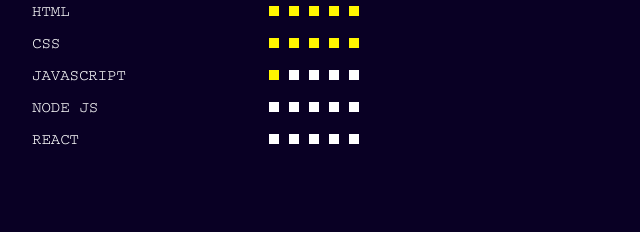
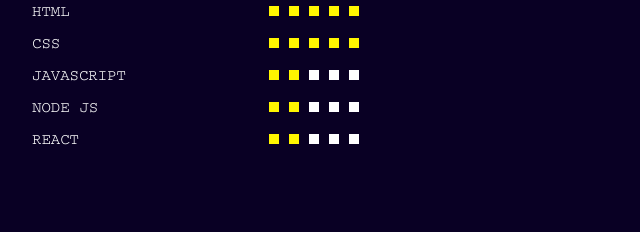
Before and after one commit to gfrancodsantos/Professional-Profile, a plain HTML site: page index.html in a window 1280 px wide. Shown: the part 1091-1323 px from the top of the page, 268-908 px from the left. Drawn offline with Linux system fonts and the light colour scheme; a web font is replaced by a local one.

Commit message:
finalizando

```diff
--- a/index.html
+++ b/index.html
@@ -160,7 +160,7 @@
         <p id="name">Designed & Built by Gustavo Franco</p>
         </a>
         <footer>
-            <a href="https://mail.google.com/mail/u/0/#inbox" target="_blank">
+            <a href="#" target="_blank">
                 <p class="block-with-text"> Designed & Built by Gustavo Franco</p>
             </a>
 
--- a/style.css
+++ b/style.css
@@ -12,7 +12,7 @@
 }
 
 .containertopo {
-   position: absolute;
+   position: fixed;
    width: 100%;
    height: auto;
    z-index: 1000;
@@ -289,7 +289,7 @@
  #container-b3 {
     width: 10px;
     height: 10px;
-    background: #ffffff;
+    background: #fff500;
     display: inline-block;
  }
 
@@ -317,14 +317,14 @@
  #container-a4 {
     width: 10px;
     height: 10px;
-    background: #ffffff;
+    background: #fff500;
     display: inline-block;
  }
 
  #container-b4 {
     width: 10px;
     height: 10px;
-    background: #ffffff;
+    background: #fff500;
     display: inline-block;
  }
 
@@ -352,14 +352,14 @@
  #container-a5 {
     width: 10px;
     height: 10px;
-    background: #ffffff;
+    background: #fff500;
     display: inline-block;
  }
 
  #container-b5 {
     width: 10px;
     height: 10px;
-    background: #ffffff;
+    background: #fff500;
     display: inline-block;
  }
 
```
